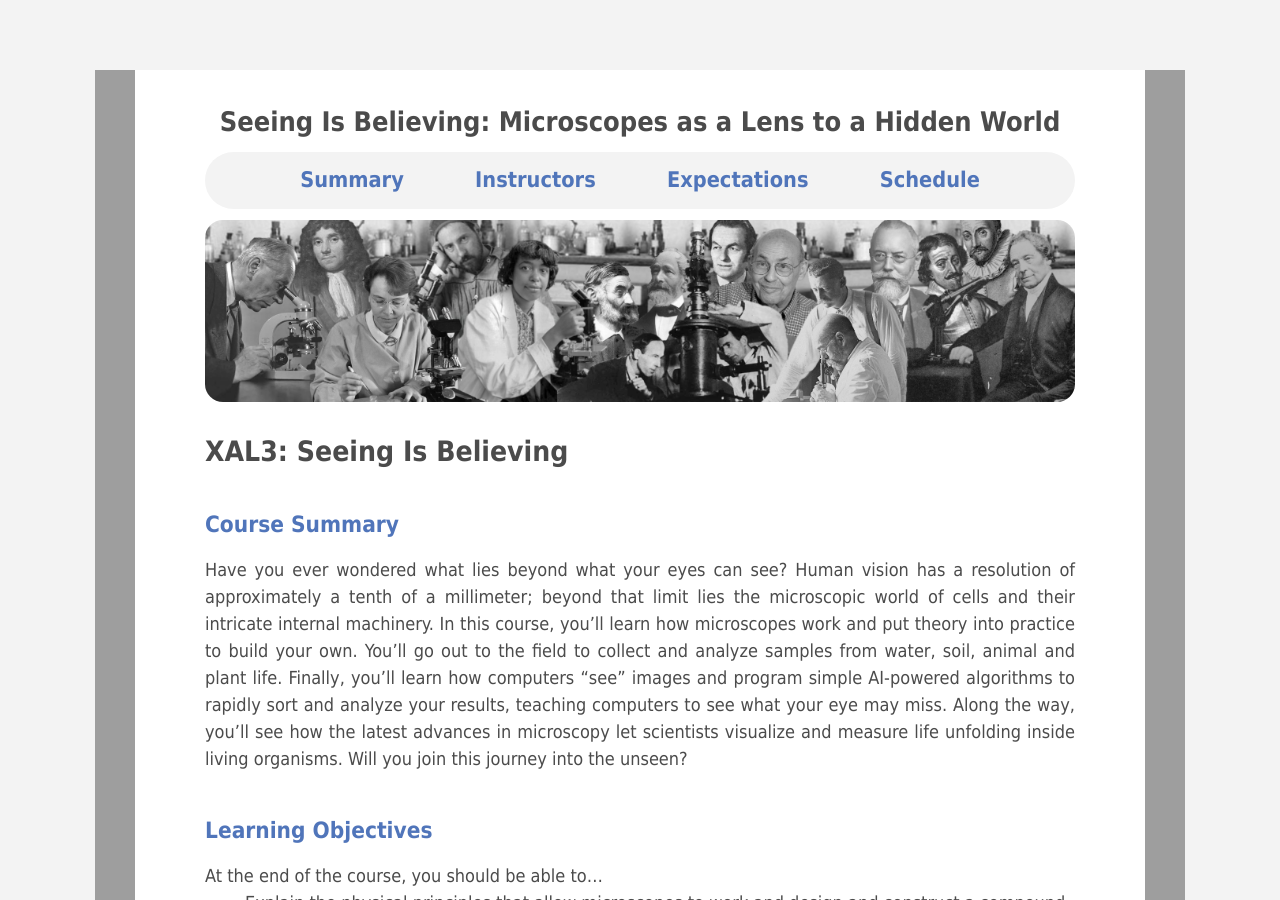
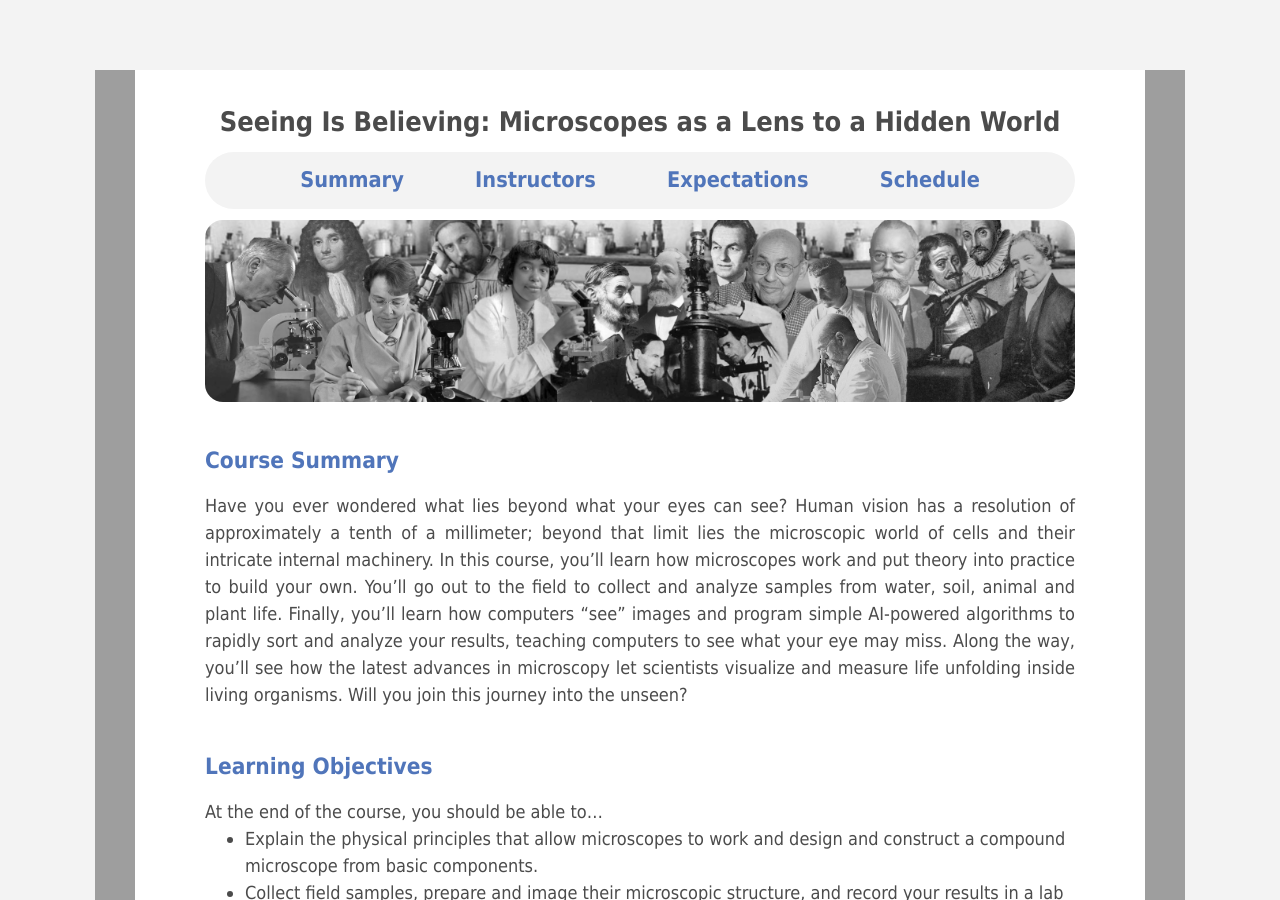
Before and after one commit to goamador/goamador.github.io, a Jekyll site: the page built from _pages/microscopy_course_materials.html, in a window 1280 px wide and 900 px high. Built offline with Jekyll 4.4.1, drawn with Linux system fonts in a browser that asks for light colours; a style sheet for code colours, icons or effects is not loaded.

Commit message:
Title change

```diff
--- a/_pages/microscopy_course_materials.html
+++ b/_pages/microscopy_course_materials.html
@@ -1,6 +1,6 @@
 ---
 layout: microscopy-course_page
-title: "XAL3: Seeing Is Believing"
+title: ""
 permalink: /microscopy-course/
 hide_masthead: true
 ---
```
